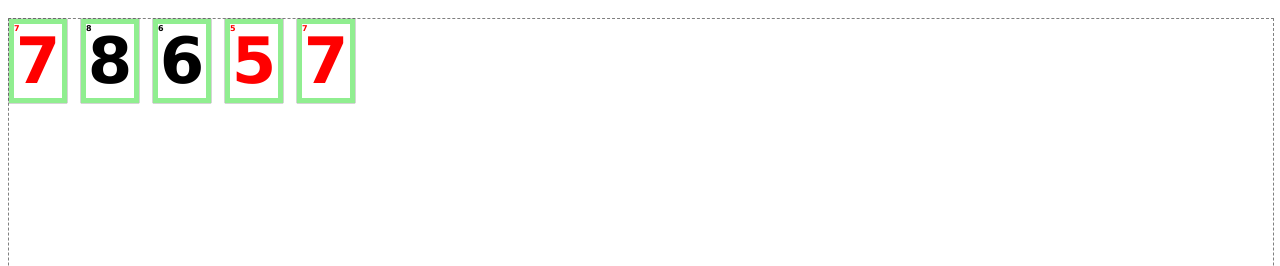
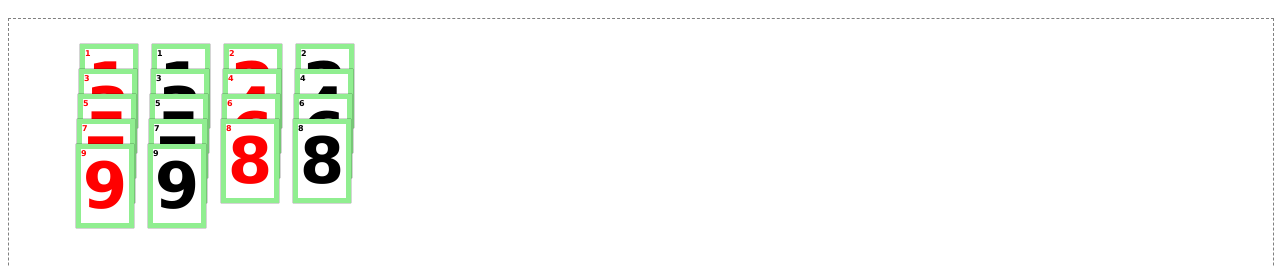
Before and after one commit to PhilippeRenevierGonin/ExempleDragNDropJs, a plain HTML site: page index.html in a window 1280 px wide. Shown: the part 48-314 px from the top of the page. Drawn offline with Linux system fonts and the light colour scheme.

Commit message:
génération des cartes et placement des cartes dans des zones d'accueil. héritage en js

```diff
--- a/index.html
+++ b/index.html
@@ -17,11 +17,19 @@
             text-align: center;
         }
 
-        *.red {
+        div.carte.vide {
+            height: calc(4 * 1.2rem + 10px);
+            border-color: white;
+            box-shadow: 0 0 1px white;
+            -webkit-user-select: none; /* Opera / Safari all */
+            user-select: none;
+        }
+
+        *.red,*.rouge {
             color:red;
         }
 
-        *.black {
+        *.black, *.noir {
             color:black;
         }
 
@@ -40,26 +48,28 @@
         }
 
 
-        div#noir8
+        div.carte.vide:nth-child(1)
         {
             /* div#plateau  div.carte:nth-child(2)  changement de selecteur, pour eviter un "conflit" avec le drag'n drop */
             left: calc(3rem + 8px + 1rem);
         }
 
 
-        div#noir6
+        div.carte.vide:nth-child(2)
         {
             /* div#plateau  div.carte:nth-child(3) changement de selecteur, pour eviter un "conflit" avec le drag'n drop */
             left: calc((3rem + 8px + 1rem) * 2);
         }
 
-        div#rouge5 {
+        div.carte.vide:nth-child(3)
+        {
             /* div#plateau  div.carte:nth-child(4) changement de selecteur, pour eviter un "conflit" avec le drag'n drop */
             left: calc((3rem + 8px + 1rem) * 3);
         }
 
 
-        div#rouge7bis {
+        div.carte.vide:nth-child(4)
+        {
             left: calc((3rem + 8px + 1rem) * 4);
         }
 
@@ -83,12 +93,58 @@
 
             let plateau = new Plateau(document.getElementById("plateau"));
 
-            let cartes = document.querySelectorAll("div.carte");
-            cartes.forEach(c => {
-                let valeur =  parseInt(c.textContent);
-                let couleur = c.classList[1];
-                let ctrl = new Carte(c,valeur, couleur);
+            let zones = [];
+
+            let cartesVides = document.querySelectorAll("div.carte.vide");
+            cartesVides.forEach(c => {
+                let ctrl = new CarteVide(c);
+                zones.push(c);
             });
+
+
+
+            // on récupère le <template>
+            let carteTemplate = document.querySelector("#modeleCarte") ;
+            // on récupère le DocumentFragment
+            let docFrag = document.importNode(carteTemplate.content, true) ;
+            // on récupère la première div (de classe
+            // « carte cachée » du DocumentFragment
+            let nouvelleCarte = docFrag.querySelector("div.carte");
+
+            let listeCartes = [];
+            for(let i = 1; i < 10; i++) {
+                listeCartes.push({valeur:i,couleur:"rouge"});
+                listeCartes.push({valeur:i,couleur:"noir"});
+            }
+
+
+            let cptZone = 0;
+            listeCartes.forEach(c => {
+                let carteHtml = nouvelleCarte.cloneNode(true);
+                console.dir(c.couleur);
+                carteHtml.classList.toggle(c.couleur);
+                carteHtml.id = c.couleur+c.valeur;
+                carteHtml.innerHTML = c.valeur;
+
+
+                let monStyle = getComputedStyle(zones[cptZone]);
+                let bord = parseInt(monStyle["border-left-width"])+1 ; // +1 pour l'ombre. on pourrait le calculer en analysant monStyle["box-shadow"]...
+                carteHtml.style.left="-"+bord+"px";
+                carteHtml.style.top=""+Carte.ESPACEMENT+"px";
+
+                let zindex = parseInt(monStyle["z-index"]);
+                carteHtml.style.zIndex = zindex+1;
+
+                let ctrl = new Carte(carteHtml,c.valeur, c.couleur);
+
+                // plateau.plateauHtml.appendChild(carteHtml);
+                zones[cptZone].appendChild(carteHtml);
+                zones[cptZone] = carteHtml;
+                cptZone = (cptZone+1)%zones.length;
+
+            });
+
+
         });
 
     </script>
@@ -98,8 +154,10 @@
 <body>
 <h1>Drag'n drop</h1>
 
+<template id="modeleCarte"><div class="carte" draggable="true"></div></template>
+
 <div id="plateau">
-
+<!--
     <div class="carte red"  draggable="true" id="rouge7">7</div>
 
     <div class="carte black"  draggable="true" id="noir8">8</div>
@@ -111,6 +169,12 @@
 
 
     <div class="carte red"  draggable="true" id="rouge7bis">7</div>
+-->
+
+    <div class="carte vide"></div>
+    <div class="carte vide"></div>
+    <div class="carte vide"></div>
+    <div class="carte vide"></div>
 
 
 </div>
--- a/src/dragndrop.js
+++ b/src/dragndrop.js
@@ -36,6 +36,7 @@ class Plateau {
 }
 
 
+
 class Carte {
 
     static ESPACEMENT = 20; //px
@@ -58,11 +59,13 @@ class Carte {
        });
        this.carteHtml.addEventListener("drop", (e) => this.dropUneAutreCarte(e));
 
-               // creation de la minature
-               let span = document.createElement("span");
-               span.innerHTML = ""+valeur;
-               span.className = couleur;
-               this.carteHtml.appendChild(span);
+        if (this.valeur > 0) {
+            // creation de la minature
+            let span = document.createElement("span");
+            span.innerHTML = ""+valeur;
+            span.className = couleur;
+            this.carteHtml.appendChild(span);
+        }
     }
 
 
@@ -75,13 +78,16 @@ class Carte {
         let gauche = parseInt(monStyle["left"]);
         let haut = parseInt(monStyle["top"]);
 
+
         this.ancienGauche = gauche;
         this.ancientHaut = haut;
+        this.ancienParent = this.carteHtml.parentNode;
     }
 
     restaurer() {
         this.carteHtml.style.left=""+this.ancienGauche+"px";
         this.carteHtml.style.top=""+this.ancientHaut+"px";
+        this.ancienParent.appendChild(this.carteHtml);
     }
 
     drag(e) {
@@ -142,3 +148,16 @@ class Carte {
         return ((this.couleur !== carte.couleur) && (this.valeur === carte.valeur+1))
     }
 }
+
+
+
+
+class CarteVide extends Carte {
+    constructor(eltHtml){
+        super(eltHtml, -1, "aucune");
+    }
+
+    peutRecevoir(carte) {
+        return true; // il faudrait vérifier que la carte n'a pas encore de carte à l'intérieur.
+    }
+}
```
